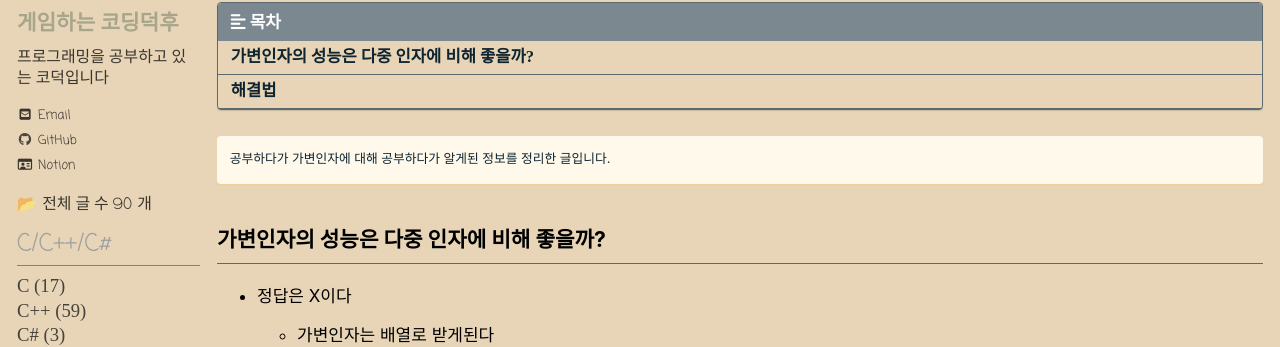
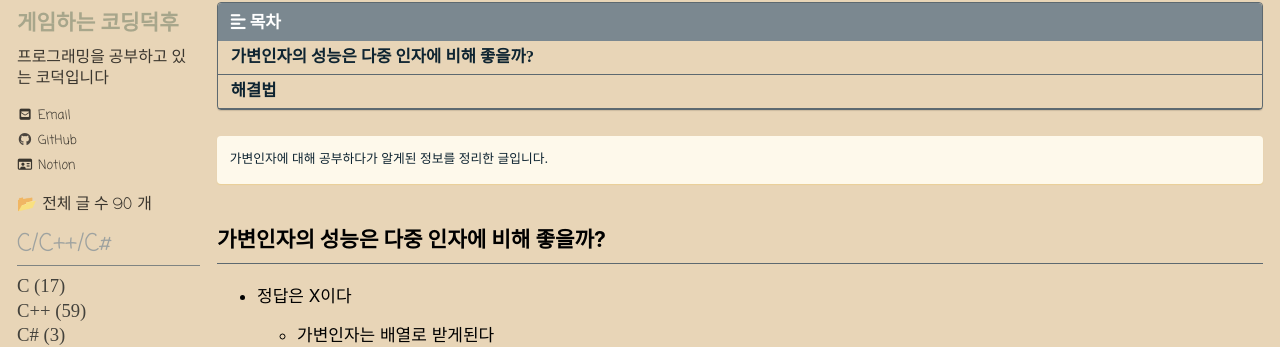
Before and after one commit to reoul/reoul.github.io, a Jekyll site: the page built from _posts/csharp/2023-05-02-csharp-3.md, in a window 1280 px wide and 900 px high. Shown: the part 333-680 px from the top of the window. Built offline with Jekyll 4.4.1, drawn with Linux system fonts in a browser that asks for light colours; cached includes are drawn as plain includes; nearby versions of some CDN libraries; some web fonts are replaced; comment, search, counter and statistics services are not loaded.

Commit message:
[가변인자의 성능은 다중 인자에 비해 좋을까?] description 수정

```diff
--- a/_posts/csharp/2023-05-02-csharp-3.md
+++ b/_posts/csharp/2023-05-02-csharp-3.md
@@ -17,7 +17,7 @@ lastmod:    2023-05-02T00:35:00+09:00
 ---
 
 <!-- description : 25자에서 160자 사이 -->
-공부하다가 가변인자에 대해 공부하다가 알게된 정보를 정리한 글입니다.<br>
+가변인자에 대해 공부하다가 알게된 정보를 정리한 글입니다.<br>
 {: .notice--warning}
 
 ## 가변인자의 성능은 다중 인자에 비해 좋을까?
```
